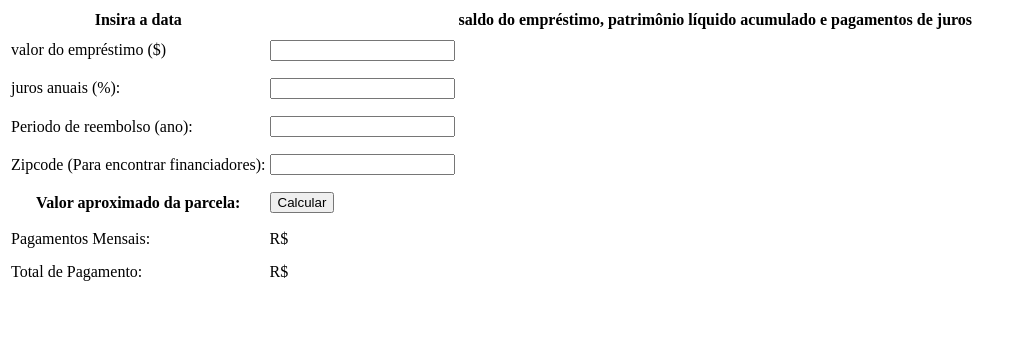
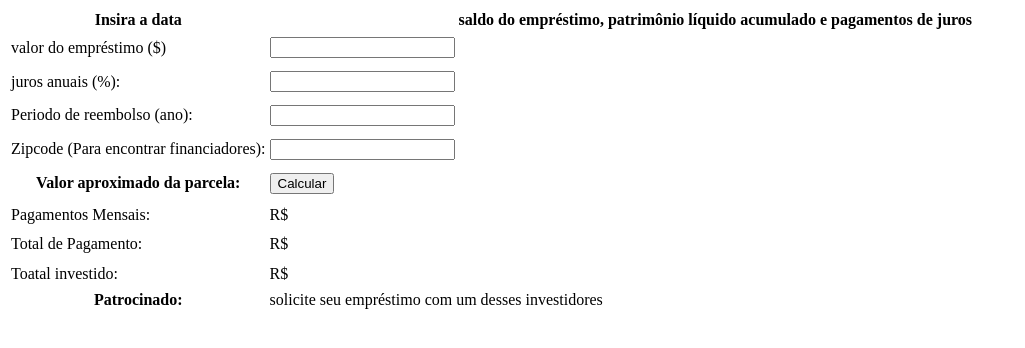
Before and after one commit to OgliariNatan/calculadora_emprestimo, a plain HTML site: page index.html in a window 1280 px wide. Shown: the whole page, without its empty margins (0-1025 px from the left). Drawn offline with Linux system fonts and the light colour scheme.

Commit message:
concluido a parte do html e css

```diff
--- a/index.html
+++ b/index.html
@@ -70,6 +70,17 @@
             <td>Total de Pagamento:</td>
             <td>R$ <span class="output" id="total"></span></td>
         </tr>
+        <tr>
+            <td>Toatal investido:</td>
+            <td>R$ <span class="output" id="totallinterest"></span></td>
+        </tr>
+        <tr>
+            <th>Patrocinado:</th>
+            <td colspan="2">
+                solicite seu empréstimo com um desses investidores
+                <div id="lenders"></div>
+            </td>
+        </tr>
     </table>
 </body>
 
```
